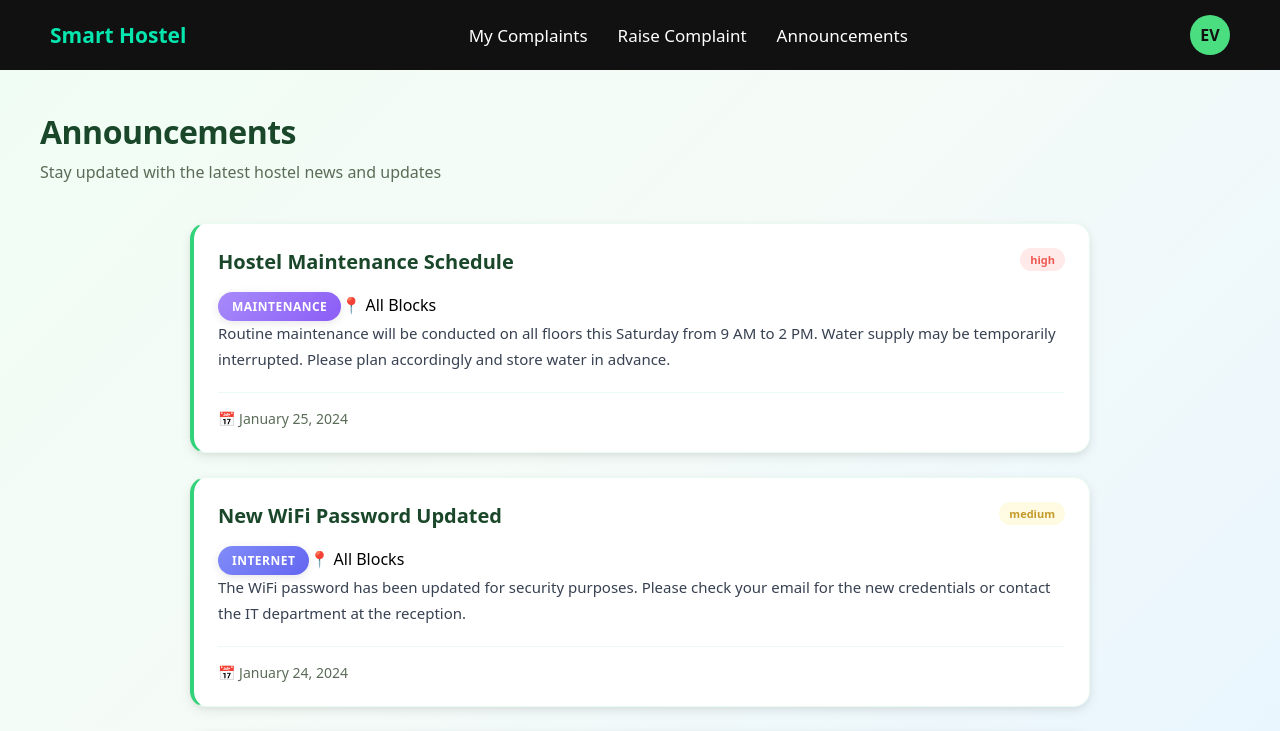
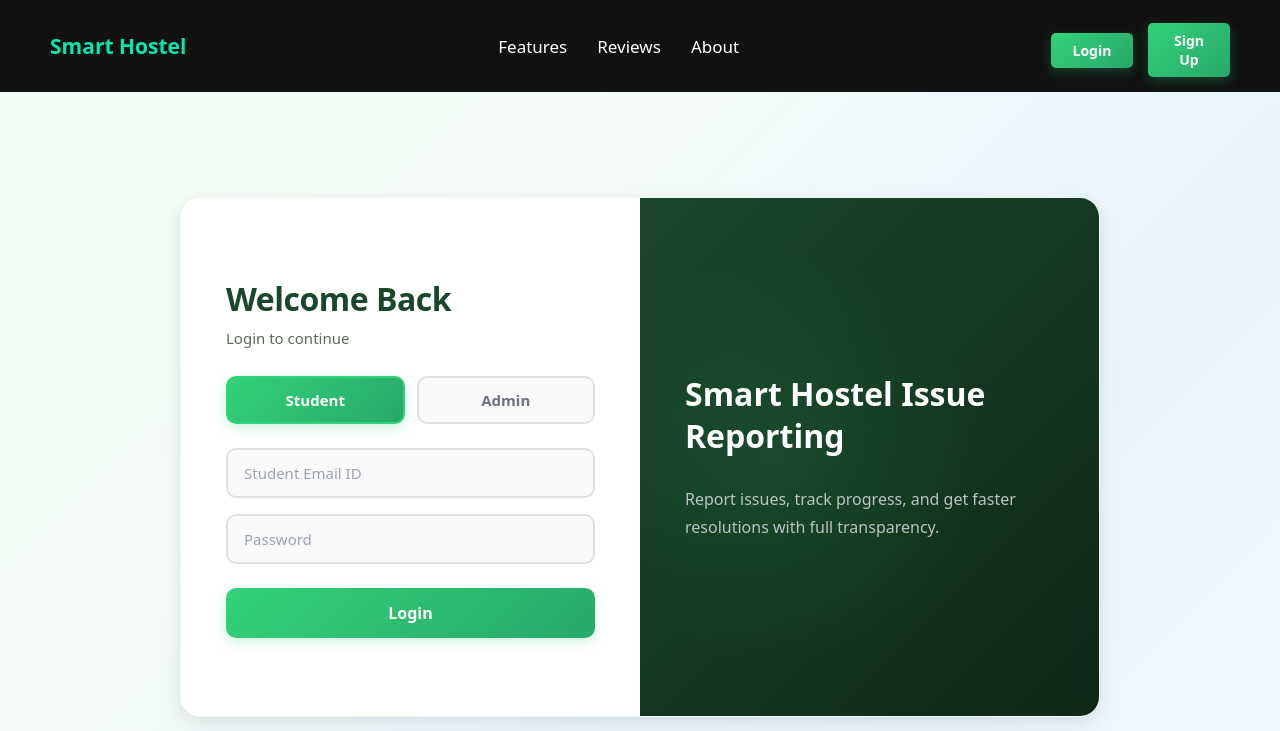
Before and after one commit to Luffy-nani/Smart-Hostel-Issue-Reporting-and-Tracking-system, a React (Vite) app in the folder Front-end/SHIRNTS/: page /login in a window 1280 px wide. Shown: the top 731 px of the page. Built offline with nearby package versions, Linux system fonts and the light colour scheme.

Commit message:
Routing added

```diff
--- a/Front-end/SHIRNTS/package.json
+++ b/Front-end/SHIRNTS/package.json
@@ -11,7 +11,8 @@
   },
   "dependencies": {
     "react": "^19.2.0",
-    "react-dom": "^19.2.0"
+    "react-dom": "^19.2.0",
+    "react-router-dom": "^7.13.0"
   },
   "devDependencies": {
     "@eslint/js": "^9.39.1",
--- a/Front-end/SHIRNTS/src/App.jsx
+++ b/Front-end/SHIRNTS/src/App.jsx
@@ -5,12 +5,20 @@ import Dashboard from "./pages/Dashboard";
 import RaiseComplaint from "./pages/RaiseComplaint";
 import UserComplaints from "./pages/UserComplaints";
 import Announcements from "./components/Announcements";
+import { Routes, Route } from "react-router-dom";
 
 function App() {
   return(
-    <>
-      <Announcements/>
-    </>
+   <Routes>
+      <Route path="/" element={<Home />} />
+      <Route path="/login" element={<Login />} />
+      <Route path="/signup" element={<Signup />} />
+
+      <Route path="/dashboard" element={<Dashboard />} />
+      <Route path="/dashboard/raise" element={<RaiseComplaint />} />
+      <Route path="/dashboard/complaints" element={<UserComplaints />} />
+      <Route path="/dashboard/announcements" element={<Announcements />} />
+    </Routes>
   );
 
 }
--- a/Front-end/SHIRNTS/src/components/DashboardNav.css
+++ b/Front-end/SHIRNTS/src/components/DashboardNav.css
@@ -18,6 +18,7 @@
     font-weight: bold;
     color: #4ade80;
     white-space: nowrap;
+    cursor: pointer;
 }
 
 /* Menu as list */
--- a/Front-end/SHIRNTS/src/components/DashboardNav.jsx
+++ b/Front-end/SHIRNTS/src/components/DashboardNav.jsx
@@ -1,16 +1,19 @@
 import "./DashboardNav.css";
+import { useNavigate } from "react-router-dom";
 
 export default function Navbar() {
+
+  const navigate=useNavigate();
   return (
     <nav className="navbar">
       <div className="navbar-left">
-        <div className="logo">Smart Hostel</div>
+        <div onClick={()=>navigate("/dashboard")} className="logo">Smart Hostel</div>
       </div>
 
       <ul className="navbar-menu">
-        <li>My Complaints</li>
-        <li>Raise Complaint</li>
-        <li>Announcements</li>
+        <li onClick={()=>navigate("/dashboard/complaints")}>My Complaints</li>
+        <li onClick={()=>navigate("/dashboard/raise")} >Raise Complaint</li>
+        <li onClick={()=>navigate("/dashboard/announcements")}>Announcements</li>
       </ul>
 
       <div className="profile-wrapper">
--- a/Front-end/SHIRNTS/src/components/Navbar.jsx
+++ b/Front-end/SHIRNTS/src/components/Navbar.jsx
@@ -1,10 +1,13 @@
 import "./Navbar.css";
 
+import { useNavigate } from "react-router-dom";
+
 const Navbar = () => {
+  const navigate=useNavigate();
   return (
     <nav className="navbar">
       <div className="navbar-left">
-        <h1 className="logo">Smart Hostel</h1>
+        <h1 onClick={()=>navigate("/")} className="logo">Smart Hostel</h1>
       </div>
 
       <ul className="navbar-menu">
@@ -14,8 +17,8 @@ const Navbar = () => {
       </ul>
 
       <div className="navbar-right">
-        <button className="login-btn">Login</button>
-        <button className="signup-btn">Sign Up</button>
+        <button onClick={()=>navigate("/login")} className="login-btn">Login</button>
+        <button onClick={()=>navigate("/signup")} className="signup-btn">Sign Up</button>
       </div>
     </nav>
   );
--- a/Front-end/SHIRNTS/src/components/Section.jsx
+++ b/Front-end/SHIRNTS/src/components/Section.jsx
@@ -1,14 +1,16 @@
 import "./Section.css";
+import { useNavigate } from "react-router-dom";
 
 const Section = () => {
+    const navigate=useNavigate();
     return (
         <section className="container">
             <h1 className="heading">Smart Hostel Issue Reporting System</h1>
             <p className="para">Report, track, and resolve hostel issues transparently</p>
 
             <div className="btn-group">
-                <button className="btn login-btn">Login</button>
-                <button className="btn signup-btn">Sign Up - It's Free</button>
+                <button onClick={()=>navigate("/login")} className="btn login-btn">Login</button>
+                <button onClick={()=>navigate("/signup")} className="btn signup-btn">Sign Up - It's Free</button>
             </div>
         </section>
     );
--- a/Front-end/SHIRNTS/src/main.jsx
+++ b/Front-end/SHIRNTS/src/main.jsx
@@ -1,10 +1,10 @@
 import React from "react";
 import ReactDOM from "react-dom/client";
+import { BrowserRouter } from "react-router-dom";
 import App from "./App";
-import "./index.css";
 
 ReactDOM.createRoot(document.getElementById("root")).render(
-  <React.StrictMode>
+  <BrowserRouter>
     <App />
-  </React.StrictMode>
+  </BrowserRouter>
 );
--- a/Front-end/SHIRNTS/src/pages/Login.jsx
+++ b/Front-end/SHIRNTS/src/pages/Login.jsx
@@ -1,20 +1,48 @@
 import { useState } from "react";
 import "./Login.css";
 import Navbar from "../components/Navbar";
+import { useNavigate } from "react-router-dom";
 
 function Login() {
   const [role, setRole] = useState("student");
 
+  const [email, setEmail] = useState("");
+  const [adminId, setAdminId] = useState("");
+  const [password, setPassword] = useState("");
+  const [error, setError] = useState("");
+
+  const navigate = useNavigate();
+
+  const handleLogin = () => {
+    // STUDENT LOGIN
+    if (role === "student") {
+      if (email === "student@gmail.com" && password === "1234") {
+        setError("");
+        navigate("/dashboard");
+      } else {
+        setError("Invalid student email or password");
+      }
+    }
+
+    // ADMIN LOGIN
+    if (role === "admin") {
+      if (adminId === "admin01" && password === "admin123") {
+        setError("");
+        navigate("/dashboard");
+      } else {
+        setError("Invalid admin credentials");
+      }
+    }
+  };
+
   return (
     <>
-      {/* NAVBAR (reuse same navbar component if you have one) */}
       <Navbar />
 
-      {/* PAGE */}
       <div className="login-page">
         <div className="login-card">
 
-          {/* LEFT */}
+          {/* LEFT SECTION */}
           <div className="login-left">
             <h2>Welcome Back</h2>
             <p className="subtitle">Login to continue</p>
@@ -22,37 +50,71 @@ function Login() {
             <div className="role-toggle">
               <button
                 className={role === "student" ? "active" : ""}
-                onClick={() => setRole("student")}
+                onClick={() => {
+                  setRole("student");
+                  setError("");
+                }}
               >
                 Student
               </button>
+
               <button
                 className={role === "admin" ? "active" : ""}
-                onClick={() => setRole("admin")}
+                onClick={() => {
+                  setRole("admin");
+                  setError("");
+                }}
               >
                 Admin
               </button>
             </div>
 
+            {/* INPUTS */}
             {role === "student" ? (
               <>
-                <input type="email" placeholder="Student Email ID" />
-                <input type="password" placeholder="Password" />
+                <input
+                  type="email"
+                  placeholder="Student Email ID"
+                  value={email}
+                  onChange={(e) => setEmail(e.target.value)}
+                />
+
+                <input
+                  type="password"
+                  placeholder="Password"
+                  value={password}
+                  onChange={(e) => setPassword(e.target.value)}
+                />
               </>
             ) : (
               <>
-                <input type="text" placeholder="Admin Unique ID" />
-                <input type="password" placeholder="Password" />
+                <input
+                  type="text"
+                  placeholder="Admin Unique ID"
+                  value={adminId}
+                  onChange={(e) => setAdminId(e.target.value)}
+                />
+
+                <input
+                  type="password"
+                  placeholder="Password"
+                  value={password}
+                  onChange={(e) => setPassword(e.target.value)}
+                />
               </>
             )}
 
-            <button className="login-btn">Login</button>
+            {error && <p className="error-text">{error}</p>}
+
+            <button onClick={handleLogin} className="login-btn">
+              Login
+            </button>
           </div>
 
-          {/* RIGHT */}
+          {/* RIGHT SECTION */}
           <div className="login-right">
             <h1>Smart Hostel Issue Reporting</h1>
-            <br></br>
+            <br />
             <p>
               Report issues, track progress, and get faster resolutions with full
               transparency.
```
Also changed, not shown: 1 other file (tests, documents, lock files or other folders).
